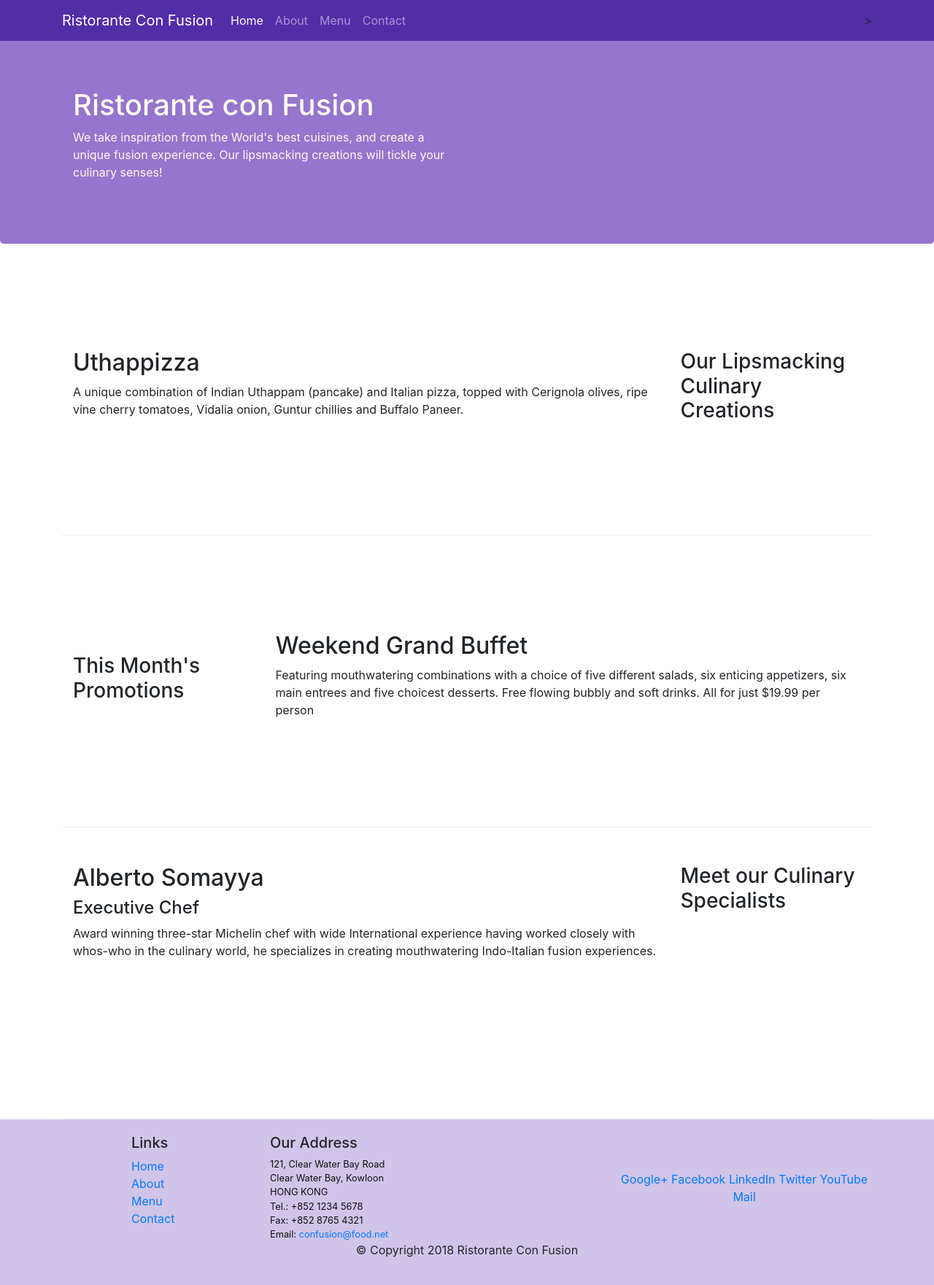
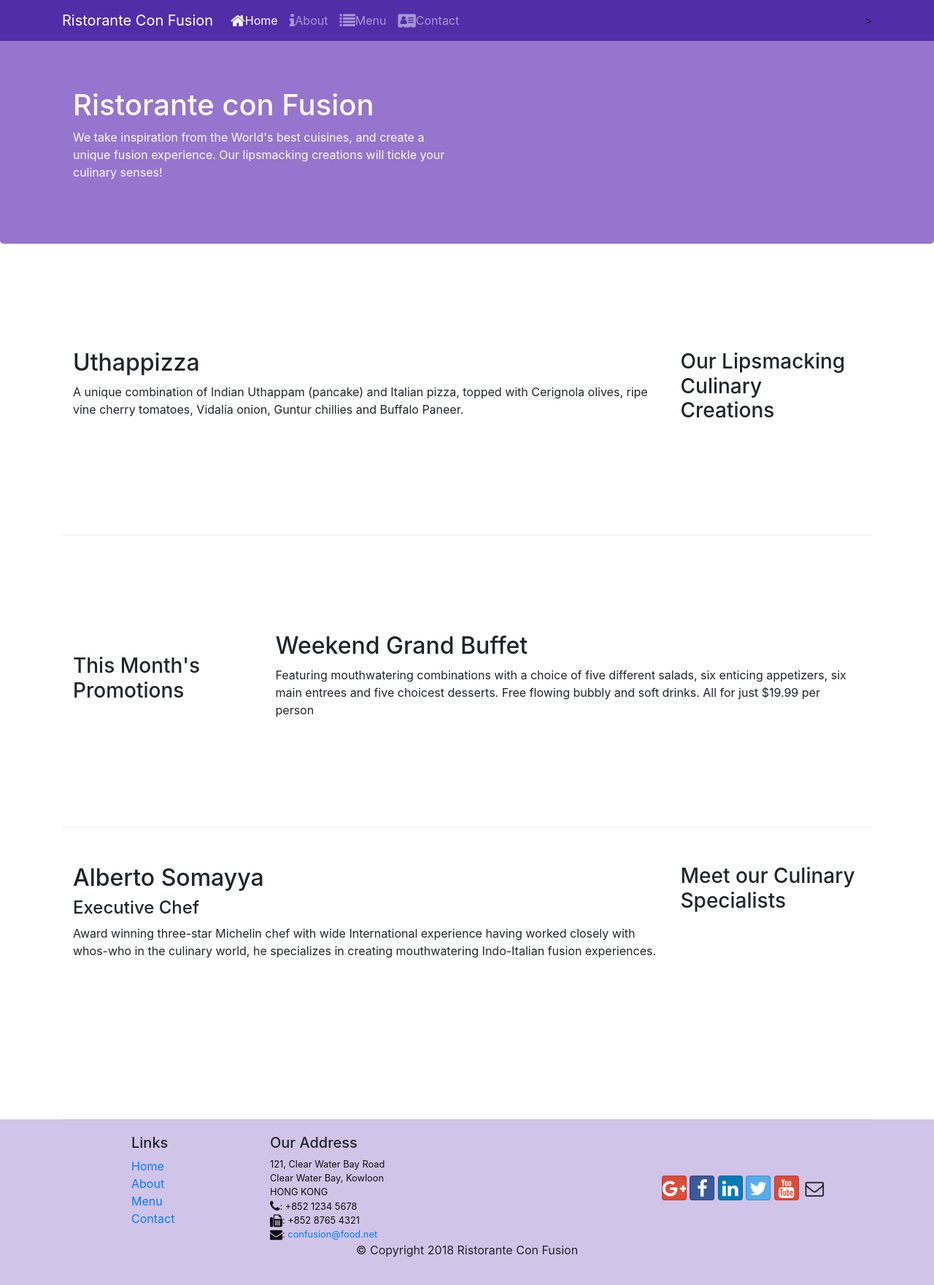
Before and after one commit to carlosguzmanbaquero/javascript, a website: page restaurante-bootstrap/index.html in a window 1280 px wide. Shown: the whole page at 73% size. Drawn offline with nearby package versions, Linux system fonts and the light colour scheme; files whose address does not match are found by name.

Commit message:
se agregan iconos

```diff
--- a/restaurante-bootstrap/index.html
+++ b/restaurante-bootstrap/index.html
@@ -10,6 +10,8 @@
         <!-- Bootstrap CSS -->
         <link rel="stylesheet" href="node_modules/bootstrap/dist/css/bootstrap.min.css">
         <link href="css/styles.css" rel="stylesheet">
+        <link rel="stylesheet" href="node_modules/font-awesome/css/font-awesome.min.css">
+        <link rel="stylesheet" href="node_modules/bootstrap-social/bootstrap-social.css">
     <title>Ristorante Con Fusion</title>
 </head>
 
@@ -22,10 +24,10 @@
            <a class="navbar-brand" href="#">Ristorante Con Fusion</a>
                 <div class="collapse navbar-collapse" id="Navbar">
                     <ul class="navbar-nav mr-auto">
-                        <li class="nav-item active"><a class="nav-link" href="#">Home</a></li>
-                        <li class="nav-item"><a class="nav-link" href="./aboutus.html">About</a></li>
-                        <li class="nav-item"><a class="nav-link" href="#">Menu</a></li>
-                        <li class="nav-item"><a class="nav-link" href="#">Contact</a></li>
+                        <li class="nav-item active"><a class="nav-link" href="#"><span class="fa fa-home fa-lg"></span>Home</a></li>
+                        <li class="nav-item"><a class="nav-link" href="./aboutus.html"><span class="fa fa-info fa-lg"></span>About</a></li>
+                        <li class="nav-item"><a class="nav-link" href="#"><span class="fa fa-list fa-lg"></span>Menu</a></li>
+                        <li class="nav-item"><a class="nav-link" href="#"><span class="fa fa-address-card fa-lg"></span>Contact</a></li>
                     </ul>
                 </div>>
         </div>
@@ -94,20 +96,22 @@
                     <address>
 		              121, Clear Water Bay Road<br>
 		              Clear Water Bay, Kowloon<br>
-		              HONG KONG<br>
-		              Tel.: +852 1234 5678<br>
-		              Fax: +852 8765 4321<br>
-		              Email: <a href="mailto:confusion@food.net">confusion@food.net</a>
-		           </address>
+                      HONG KONG<br>
+                      <i class="fa fa-phone fa-lg"></i>: +852 1234 5678<br>
+                      <i class="fa fa-fax fa-lg"></i>: +852 8765 4321<br>
+                      <i class="fa fa-envelope fa-lg"></i>:
+                      <a href="mailto:confusion@food.net">confusion@food.net</a>
+                   </address>
+                  </ul>
                 </div>
                 <div class="col-12 col-sm-4 align-self-center">
                     <div class="text-center">
-                        <a href="http://google.com/+">Google+</a>
-                        <a href="http://www.facebook.com/profile.php?id=">Facebook</a>
-                        <a href="http://www.linkedin.com/in/">LinkedIn</a>
-                        <a href="http://twitter.com/">Twitter</a>
-                        <a href="http://youtube.com/">YouTube</a>
-                        <a href="mailto:">Mail</a>
+                        <a class="btn btn-social-icon btn-google" href="http://google.com/+"><i class="fa fa-google-plus"></i></a>
+                        <a class="btn btn-social-icon btn-facebook" href="http://www.facebook.com/profile.php?id="><i class="fa fa-facebook"></i></a>
+                        <a class="btn btn-social-icon btn-linkedin" href="http://www.linkedin.com/in/"><i class="fa fa-linkedin"></i></a>
+                        <a class="btn btn-social-icon btn-twitter" href="http://twitter.com/"><i class="fa fa-twitter"></i></a>
+                        <a class="btn btn-social-icon btn-google" href="http://youtube.com/"><i class="fa fa-youtube"></i></a>
+                        <a class="btn btn-social-icon" href="mailto:"><i class="fa fa-envelope-o"></i></a>
                     </div>
                 </div>
            </div>
--- a/restaurante-bootstrap/package.json
+++ b/restaurante-bootstrap/package.json
@@ -15,6 +15,8 @@
   },
   "dependencies": {
     "bootstrap": "^4.0.0",
+    "bootstrap-social": "^5.1.1",
+    "font-awesome": "^4.7.0",
     "jquery": "^3.3.1",
     "popper.js": "^1.12.9"
   }
```
Also changed, not shown: restaurante-bootstrap/aboutus.html (+16 -13 lines), 1 other file.
